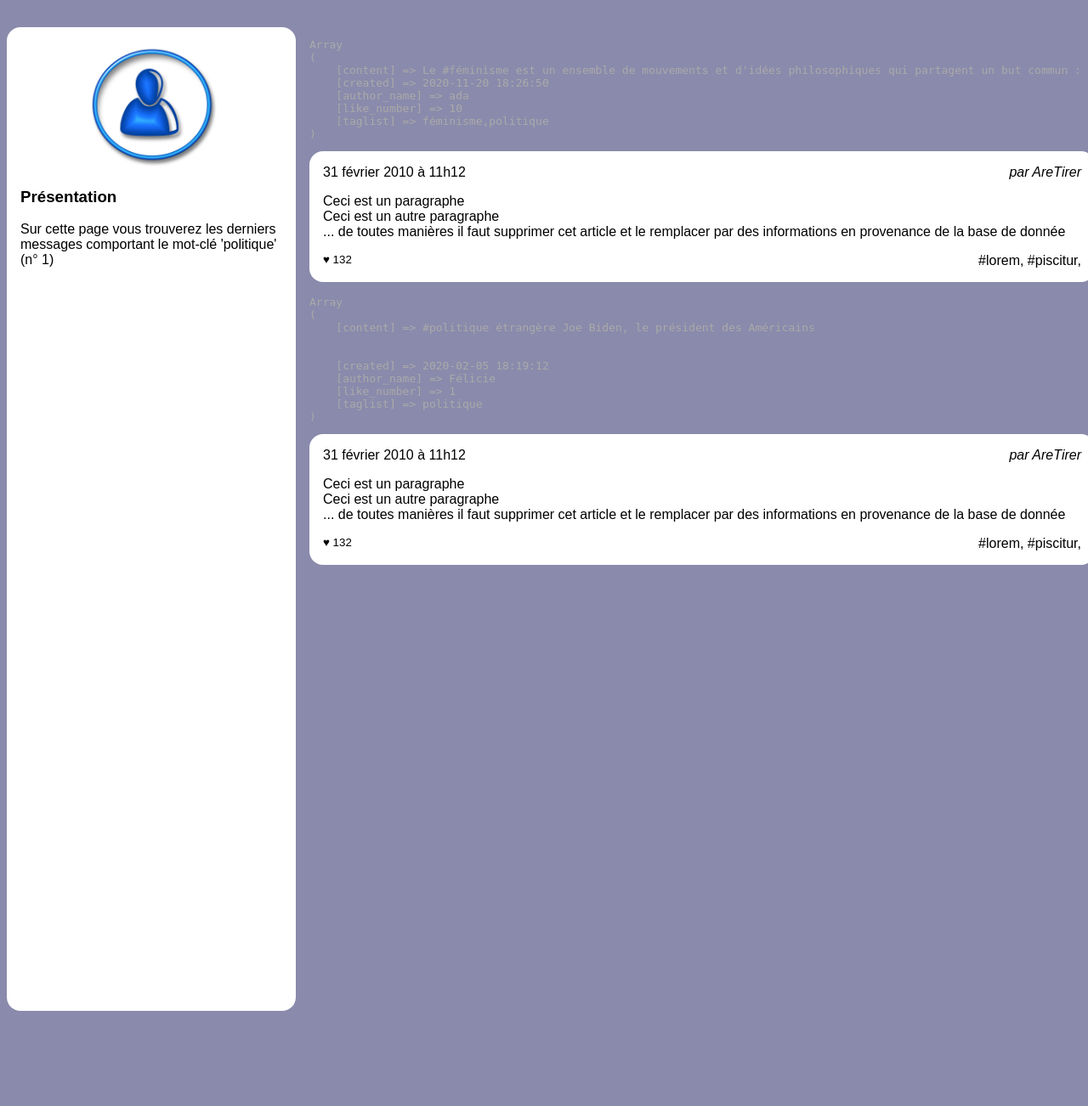
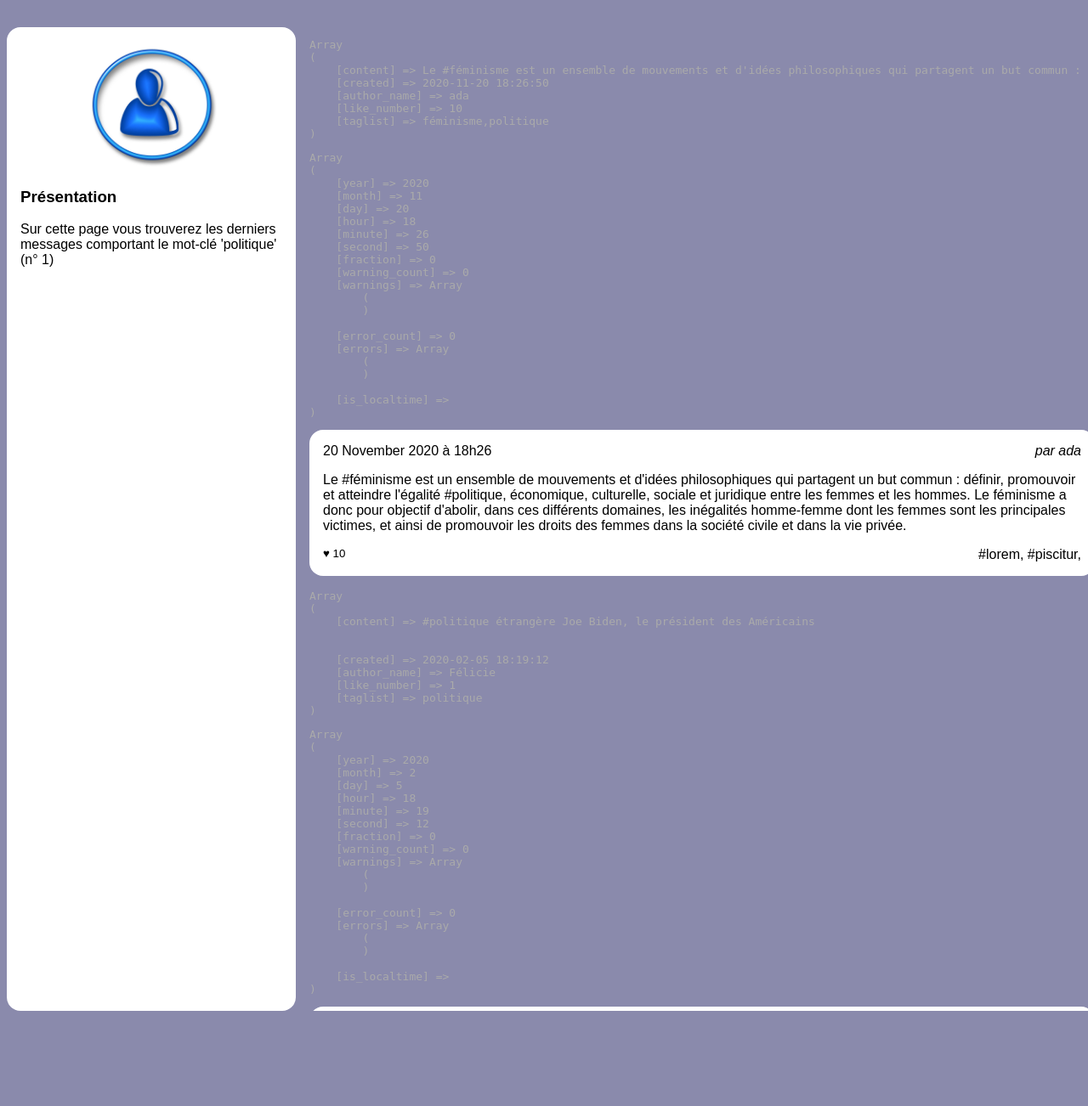
Before and after one commit to adatechschool/projet-collectif-reseau-social-php-gmz, a PHP site: page /tags.php?tag_id=1 in a window 1280 px wide. Shown: the part 90-1392 px from the top of the page at 85% size. Run offline with PHP 8.4, Linux system fonts and the light colour scheme; data comes from the database, SQL or seed files in the repository.

Commit message:
ajout de la date en dynamique

```diff
--- a/level1/Niveau1/tags-script.php
+++ b/level1/Niveau1/tags-script.php
@@ -4,6 +4,9 @@ $tagId = intval($_GET['tag_id']);
 include 'sqlConnection.php';
 
 $tagName = getKeyword($tagId);
+$lesInformations = getInformationsFromPosts();
+
+// echo "<pre>" . print_r($post, 1) . "</pre>";
 
 function getKeyword($tagNameId)
 {
@@ -17,3 +20,86 @@ function getKeyword($tagNameId)
 
     return $tag["label"];
 }
+
+function getInformationsFromPosts()
+{
+    include './sqlConnection.php';
+    $tagId = intval($_GET['tag_id']);
+
+    /**
+     * Etape 3: récupérer tous les messages avec un mot clé donné
+     */
+    $laQuestionEnSql = "
+                    SELECT posts.content,
+                    posts.created,
+                    users.alias as author_name,
+                    count(likes.id) as like_number,
+                    GROUP_CONCAT(DISTINCT tags.label) AS taglist
+                    FROM posts_tags as filter
+                    JOIN posts ON posts.id=filter.post_id
+                    JOIN users ON users.id=posts.user_id
+                    LEFT JOIN posts_tags ON posts.id = posts_tags.post_id
+                    LEFT JOIN tags       ON posts_tags.tag_id  = tags.id
+                    LEFT JOIN likes      ON likes.post_id  = posts.id
+                    WHERE filter.tag_id = '$tagId'
+                    GROUP BY posts.id
+                    ORDER BY posts.created DESC
+                    ";
+    $lesInformations = $mysqli->query($laQuestionEnSql);
+    if (!$lesInformations) {
+        echo ("Échec de la requete : " . $mysqli->error);
+    }
+
+    return $lesInformations;
+}
+
+
+// /**
+//  * Etape 4: @todo Parcourir les messsages et remplir correctement le HTML avec les bonnes valeurs php
+//  */
+
+function displayPosts()
+{
+    $lesInformations = getInformationsFromPosts();
+    // $post = $lesInformations->fetch_assoc();
+
+    while ($post = $lesInformations->fetch_assoc()) {
+
+        echo "<pre>" . print_r($post, 1) . "</pre>";
+
+        // ==== Get date and different element for the posts
+        $date = $post["created"];
+        // 2020-11-20 18:26:50
+        $dateParsed = date_parse_from_format("Y-m-d H:i:s", $date);
+
+        echo "<pre>" . print_r($dateParsed, 1) . "</pre>";
+
+        $monthNum = $dateParsed["month"];
+        $dateObj   = DateTime::createFromFormat('!m', $monthNum);
+        $monthName = $dateObj->format('F');
+        $dayNumber = $dateParsed["day"];
+        $year = $dateParsed["year"];
+        $hour = $dateParsed["hour"];
+        $minute = $dateParsed["minute"];
+        $second = $dateParsed["second"];
+
+        $finalStringDate = "$dayNumber $monthName $year à $hour" . "h" . "$minute";
+        // == END of Date
+
+?>
+        <article>
+            <h3>
+                <time datetime='2020-02-01 11:12:13'><?php echo $finalStringDate ?></time>
+            </h3>
+            <address>par <?php echo $post["author_name"] ?></address>
+            <div>
+                <p><?php echo $post["content"] ?></p>
+            </div>
+            <footer>
+                <small>♥ <?php echo $post["like_number"] ?></small>
+                <a href="">#lorem</a>,
+                <a href="">#piscitur</a>,
+            </footer>
+        </article>
+<?php }
+}
--- a/level1/Niveau1/tags.php
+++ b/level1/Niveau1/tags.php
@@ -45,58 +45,8 @@ include "./tags-script.php";
         </aside>
         <main>
             <?php
-            /**
-             * Etape 3: récupérer tous les messages avec un mot clé donné
-             */
-            $laQuestionEnSql = "
-                    SELECT posts.content,
-                    posts.created,
-                    users.alias as author_name,
-                    count(likes.id) as like_number,
-                    GROUP_CONCAT(DISTINCT tags.label) AS taglist
-                    FROM posts_tags as filter
-                    JOIN posts ON posts.id=filter.post_id
-                    JOIN users ON users.id=posts.user_id
-                    LEFT JOIN posts_tags ON posts.id = posts_tags.post_id
-                    LEFT JOIN tags       ON posts_tags.tag_id  = tags.id
-                    LEFT JOIN likes      ON likes.post_id  = posts.id
-                    WHERE filter.tag_id = '$tagId'
-                    GROUP BY posts.id
-                    ORDER BY posts.created DESC
-                    ";
-            $lesInformations = $mysqli->query($laQuestionEnSql);
-            if (!$lesInformations) {
-                echo ("Échec de la requete : " . $mysqli->error);
-            }
-
-            /**
-             * Etape 4: @todo Parcourir les messsages et remplir correctement le HTML avec les bonnes valeurs php
-             */
-            while ($post = $lesInformations->fetch_assoc()) {
-
-                echo "<pre>" . print_r($post, 1) . "</pre>";
+            displayPosts();
             ?>
-                <article>
-                    <h3>
-                        <time datetime='2020-02-01 11:12:13'>31 février 2010 à 11h12</time>
-                    </h3>
-                    <address>par AreTirer</address>
-                    <div>
-                        <p>Ceci est un paragraphe</p>
-                        <p>Ceci est un autre paragraphe</p>
-                        <p>... de toutes manières il faut supprimer cet
-                            article et le remplacer par des informations en
-                            provenance de la base de donnée</p>
-                    </div>
-                    <footer>
-                        <small>♥ 132</small>
-                        <a href="">#lorem</a>,
-                        <a href="">#piscitur</a>,
-                    </footer>
-                </article>
-            <?php } ?>
-
-
         </main>
     </div>
 </body>
```
